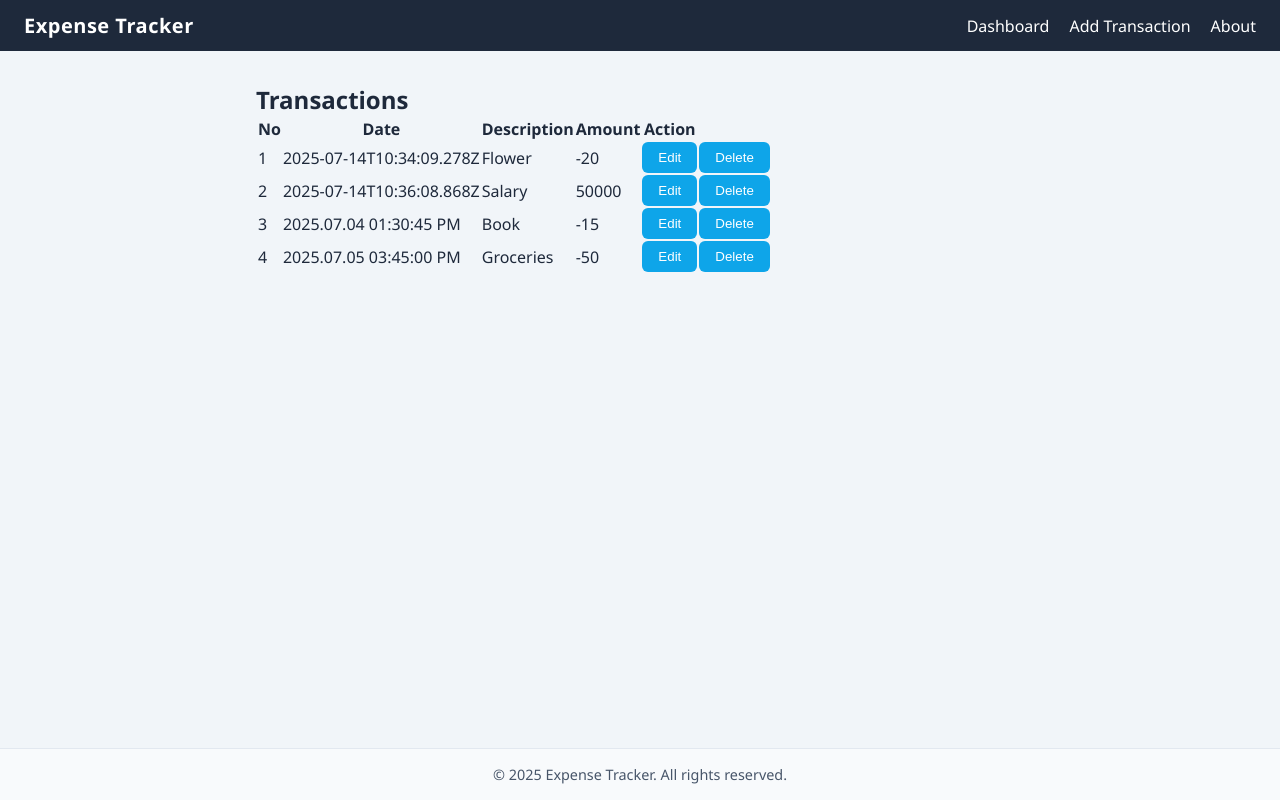
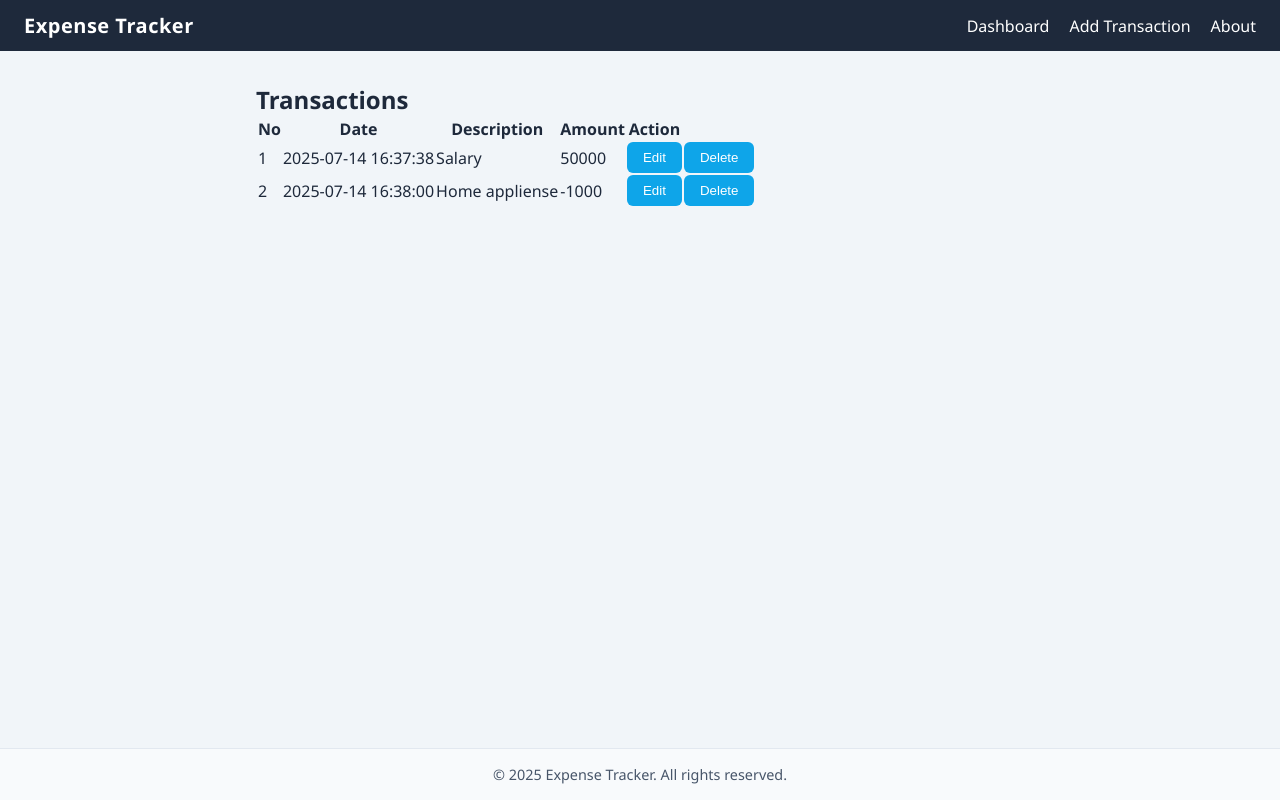
Before and after one commit to sharfrasaqsan/react-expense-tracker, a React (Create React App) app: page / in a window 1280 px wide. Built offline with nearby package versions, Linux system fonts and the light colour scheme; data requests are answered from the project's data file.

Commit message:
edit, delete working

```diff
--- a/data/db.json
+++ b/data/db.json
@@ -1,28 +1,16 @@
 {
   "transactions": [
     {
-      "id": "1",
-      "datetime": "2025-07-14T10:34:09.278Z",
-      "text": "Flower",
-      "amount": -20
-    },
-    {
-      "id": "2",
-      "datetime": "2025-07-14T10:36:08.868Z",
+      "id": "d5fe",
+      "datetime": "2025-07-14 16:37:38",
       "text": "Salary",
       "amount": 50000
     },
     {
-      "id": "3",
-      "datetime": "2025.07.04 01:30:45 PM",
-      "text": "Book",
-      "amount": -15
-    },
-    {
-      "id": "4",
-      "datetime": "2025.07.05 03:45:00 PM",
-      "text": "Groceries",
-      "amount": -50
+      "id": "1300",
+      "datetime": "2025-07-14 16:38:00",
+      "text": "Home appliense",
+      "amount": -1000
     }
   ]
 }
--- a/package.json
+++ b/package.json
@@ -8,6 +8,7 @@
     "@testing-library/react": "^16.3.0",
     "@testing-library/user-event": "^13.5.0",
     "axios": "^1.10.0",
+    "date-fns": "^4.1.0",
     "react": "^19.1.0",
     "react-dom": "^19.1.0",
     "react-icons": "^5.5.0",
--- a/src/components/Header.js
+++ b/src/components/Header.js
@@ -1,4 +1,4 @@
-import { Link, useParams } from "react-router-dom";
+import { Link } from "react-router-dom";
 import "../styles/header.css";
 
 const Header = () => {
--- a/src/components/TransactionItem.js
+++ b/src/components/TransactionItem.js
@@ -1,10 +1,17 @@
+import { useContext } from "react";
 import { Link } from "react-router-dom";
+import DataContext from "../context/DataContext";
 
 const TransactionItem = ({ transaction, deleteTransaction }) => {
+  const { transactions } = useContext(DataContext);
+
+  const rowNo = transactions.findIndex((i) => i.id === transaction.id);
+
   return (
+    <tr>
+      {transaction ? (
         <>
-      <tr>
-        <td>{transaction.id}</td>
+          <td>{rowNo + 1}</td>
           <td>{transaction.datetime}</td>
           <td>{transaction.text}</td>
           <td>{transaction.amount}</td>
@@ -18,8 +25,11 @@ const TransactionItem = ({ transaction, deleteTransaction }) => {
               Delete
             </button>
           </td>
+        </>
+      ) : (
+        <p>No Transaction data here.</p>
+      )}
     </tr>
-    </>
   );
 };
 
--- a/src/components/TransactionList.js
+++ b/src/components/TransactionList.js
@@ -19,6 +19,7 @@ const TransactionList = () => {
   return (
     <div>
       <h2>Transactions</h2>
+      {transactions.length > 0 ? (
         <table>
           <thead>
             <tr>
@@ -40,6 +41,9 @@ const TransactionList = () => {
             ))}
           </tbody>
         </table>
+      ) : (
+        <p>No transactions available.</p>
+      )}
     </div>
   );
 };
--- a/src/context/DataContext.js
+++ b/src/context/DataContext.js
@@ -1,7 +1,7 @@
-// src/context/DataContext.js
 import { createContext, useEffect, useState } from "react";
 import request from "../api/request";
 import { useNavigate } from "react-router-dom";
+import { format } from "date-fns";
 
 const DataContext = createContext();
 
@@ -35,7 +35,7 @@ export const DataProvider = ({ children }) => {
     try {
       const res = await request.put(`/transactions/${id}`, {
         id,
-        datetime: new Date(),
+        datetime: format(new Date(), "yyyy-MM-dd HH:mm:ss"),
         text: editTransactionText,
         amount: Number(editTransactionAmount),
       });
--- a/src/pages/AddTransaction.js
+++ b/src/pages/AddTransaction.js
@@ -1,6 +1,8 @@
 import { useContext } from "react";
 import DataContext from "../context/DataContext";
 import request from "../api/request";
+import { format } from "date-fns";
+import { useNavigate } from "react-router-dom";
 
 const AddTransaction = () => {
   const {
@@ -12,24 +14,27 @@ const AddTransaction = () => {
     setTransactionAmount,
   } = useContext(DataContext);
 
+  const navigate = useNavigate();
+
   const addTransaction = async (e) => {
     e.preventDefault();
 
     try {
       const res = await request.post("/transactions", {
-        datetime: Date(),
+        datetime: format(new Date(), "yyyy-MM-dd HH:mm:ss"),
         text: transactionText,
-        amount: transactionAmount,
+        amount: Number(transactionAmount),
       });
 
       if (!res.data || res.data.length === 0) {
         return;
       }
 
-      const newTransaction = [...transactions, res.date];
+      const newTransaction = [...transactions, res.data];
       setTransactions(newTransaction);
       setTransactionText("");
       setTransactionAmount("");
+      navigate("/");
     } catch (err) {
       alert(err.message || "Failed to add the transaction!");
     }
--- a/src/pages/EditTransaction.js
+++ b/src/pages/EditTransaction.js
@@ -26,6 +26,7 @@ const AddTransaction = () => {
   return (
     <div>
       <h2>Edit Transaction</h2>
+      {transacation ? (
         <form onSubmit={(e) => e.preventDefault()}>
           <label htmlFor="text">Decription: </label>
           <input
@@ -34,6 +35,7 @@ const AddTransaction = () => {
             onChange={(e) => setEditTransactionText(e.target.value)}
             required
           />
+
           <label htmlFor="amount">Amount: </label>
           <input
             type="number"
@@ -41,10 +43,17 @@ const AddTransaction = () => {
             onChange={(e) => setEditTransactionAmount(e.target.value)}
             required
           />
-        <button type="submit" onClick={() => editTransaction(transacation.id)}>
+
+          <button
+            type="submit"
+            onClick={() => editTransaction(transacation.id)}
+          >
             Update
           </button>
         </form>
+      ) : (
+        <p>No transaction here!</p>
+      )}
     </div>
   );
 };
```
Also changed, not shown: 1 other file (tests, documents, lock files or other folders). Lines whose indentation alone changed are shown as unchanged.
